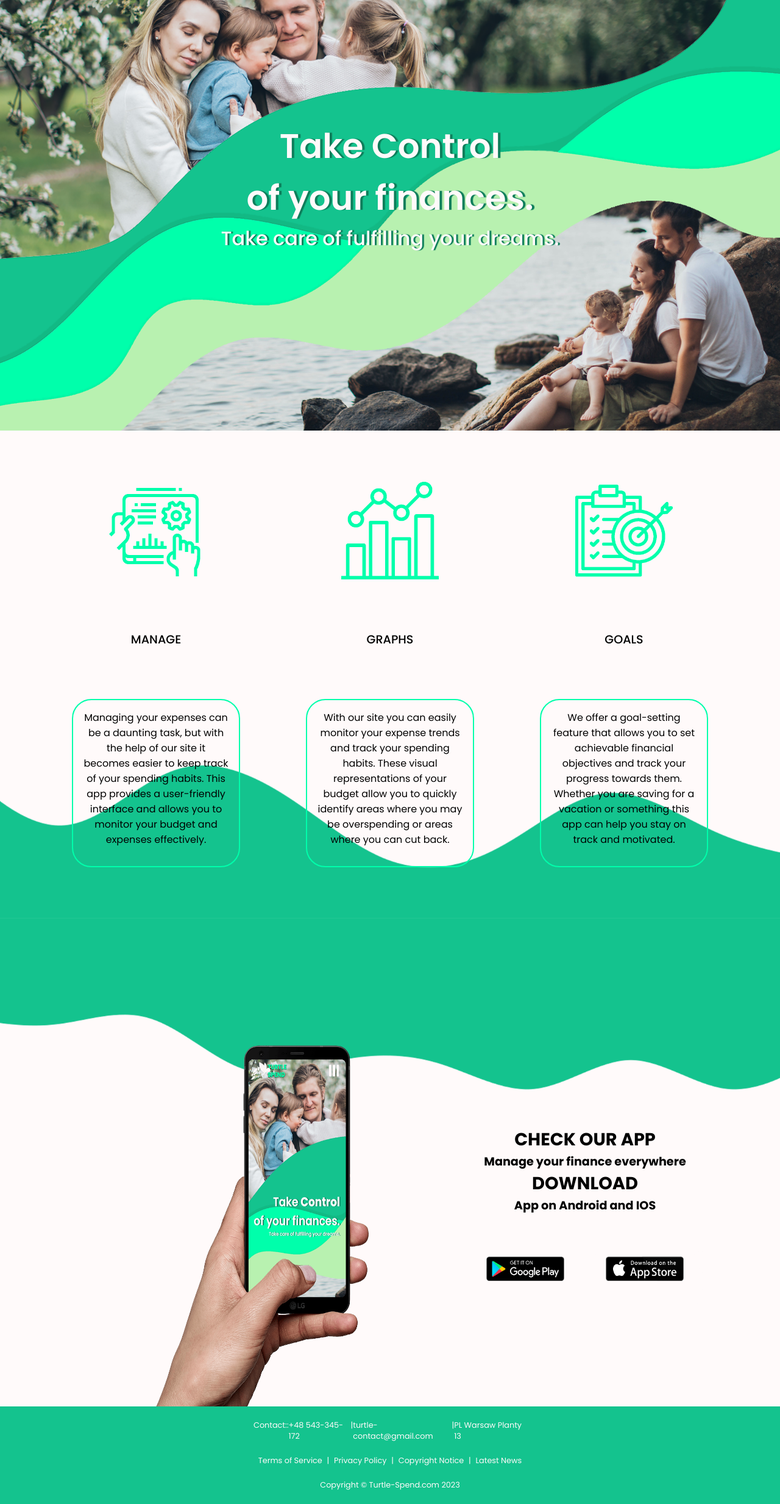
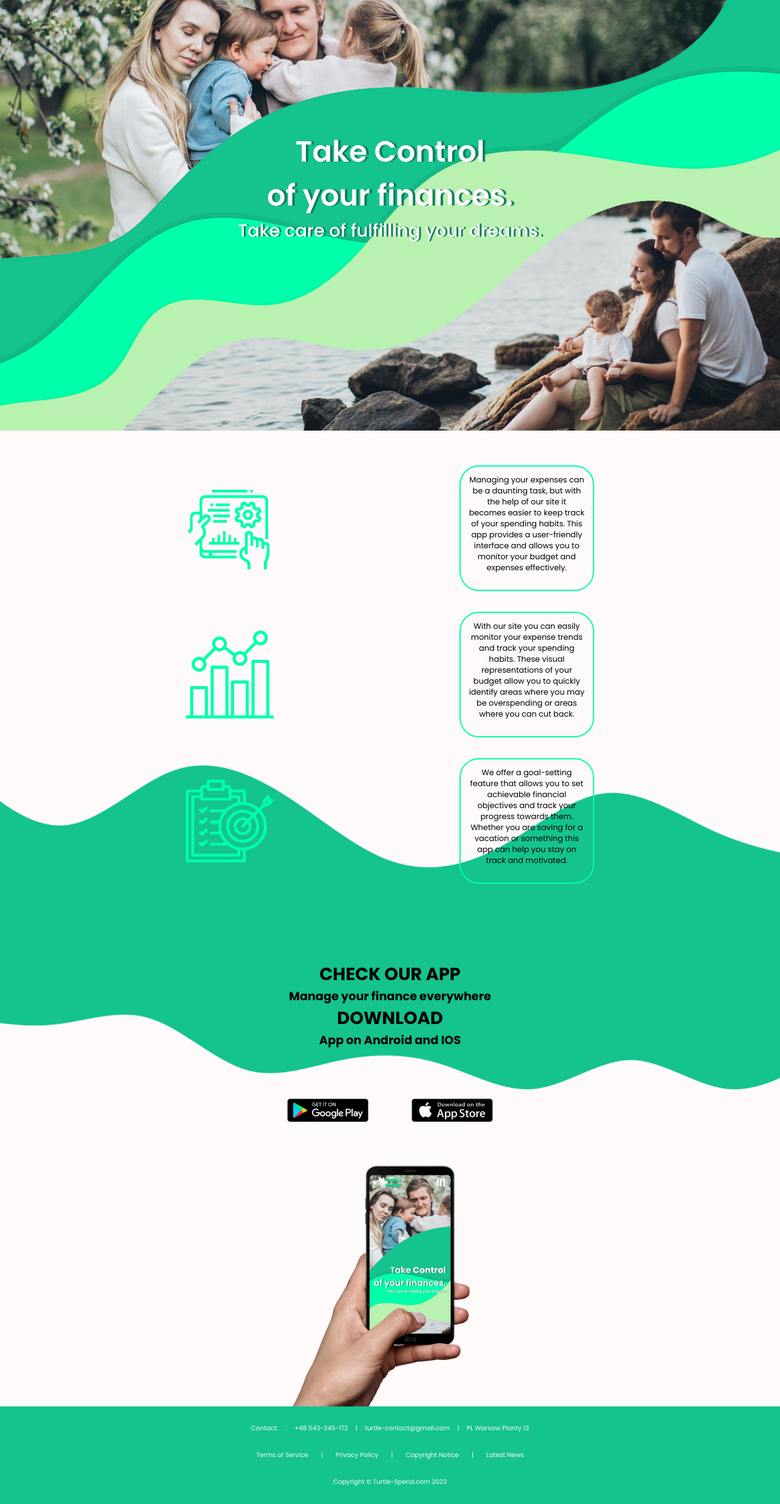
Before and after one commit to AlanWes/Budget-Managment-App, a Django app: page / in a window 1280 px wide. Shown: the part 94-2560 px from the top of the page at 61% size. Run offline with Django 4.2, Linux system fonts and the light colour scheme.

Commit message:
master.html - responsible for all devices

```diff
--- a/src_projects/Project_Budget/static/css/master.css
+++ b/src_projects/Project_Budget/static/css/master.css
@@ -502,9 +502,9 @@ footer .contact {
 
 }
 
-/* ####################################### TABLET 481px — 768px ####################################### */
+/* ####################################### PORTRAIT TABLET 481px — 767px ####################################### */
 
-@media only screen and (min-width: 481px) and (max-width: 768px) {
+@media only screen and (min-width: 481px) and (max-width: 767px) {
 
   /* NAVBAR */
 
@@ -549,7 +549,7 @@ footer .contact {
   /* SECTION 1 */
 
   .section-1 {
-    background-position: 30%;
+    background-position: 27.5%;
   }
 
   .section-1 .text-1 {
@@ -672,7 +672,7 @@ footer .contact {
 
   .section-3 .third-view .mobile-2 .android-ios img {
     width: 200px;
-    height: 150px;
+    height: 130px;
   }
 
   /* FOOTER */
@@ -699,9 +699,320 @@ footer .contact {
 
 }
 
-/* ###################################### LAPTOPS 769px — 1024px ###################################### */
+/* ###################################### LANDSCAPE TABLET 768px — 1023px ###################################### */
 
-@media only screen and (min-width: 769px) and (max-width: 1024px) {
+@media only screen and (min-width: 768px) and (max-width: 1023px) {
+
+  .menu-btn {
+    display: none;
+  }
+
+  /* SECTION 1 */
+
+  .section-1 {
+    background-position: 40%;
+  }
+
+  .section-1 p {
+    text-align: center;
+  }
+
+  .section-1 .p-1 {
+    font-weight: 600;
+    font-size: 3em;
+    color: rgb(255,250,250);
+    text-shadow: 4px 0px 1px rgba(13, 125, 90, 1);
+  }
+
+  .section-1 .p-2 {
+    font-weight: 500;
+    font-size: 1.8em;
+    color: rgb(255,250,250);
+    text-shadow: 3px 0px 1px rgba(13, 125, 90, 1);
+  }
+
+  /* SECTION 2 */
+
+  .section-2 .second-view h2 {
+    display: none;
+  }
+
+  .section-2 .second-view .description {
+    width: 10.5em;
+    height: 9.5em;
+    padding: 0.6em;
+  }
+
+  .section-2 .second-view .description p {
+    font-size: 0.7em;
+  }
+
+  .section-2 .second-view img {
+    width: 8em;
+  }
+
+  .section-2 .second-view {
+    display: flex;
+    flex-direction: column;
+    flex-wrap: nowrap;
+    margin: auto;
+    box-sizing: border-box;
+  }
+
+  .section-2 .object-1 {
+    display: flex;
+    flex-direction: row;
+    align-items: center;
+    justify-content: space-evenly;
+    height: 30vh;
+    width: 100vw;
+  }
+
+  .section-2 .object-2 {
+    display: flex;
+    flex-direction: row;
+    align-items: center;
+    justify-content: space-evenly;
+    height: 30vh;
+    width: 100vw;
+  }
+
+  .section-2 .object-3 {
+    display: flex;
+    flex-direction: row;
+    align-items: center;
+    justify-content: space-evenly;
+    height: 30vh;
+    width: 100vw;
+  }
+
+  /* SECTION 3 */
+
+  .section-3 .third-view {
+    display: flex;
+    flex-direction: column-reverse;
+    flex-wrap: nowrap;
+    margin: auto;
+    box-sizing: border-box;
+  }
+
+  .section-3 .third-view .mobile-1 {
+    display: flex;
+    align-items: flex-end;
+    justify-content: center;
+    height: 50vh;
+    width: 100vw;
+  }
+
+  .section-3 .third-view .mobile-1 img {
+    height: 481px;
+    width: 320px;
+    max-height: 50vh;
+  }
+
+  .section-3 .third-view .mobile-2 {
+    display: flex;
+    flex-direction: column;
+    align-items: center;
+    justify-content: space-around;
+    height: 50vh;
+    width: 100vw;
+  }
+
+  .section-3 .third-view .mobile-2 .text-android-ios {
+    width: 100%;
+    text-align: center;
+    padding: 0.6em;
+    font-size:large;
+    padding-top: 3em;
+  }
+
+  .section-3 .third-view .mobile-2 .android-ios img {
+    width: 200px;
+    height: 130px;
+  }
+
+  /* FOOTER */
+
+  footer {
+    height: 20vh;
+    width: 100vw;
+    font-size: 0.65em;
+  }
+
+  footer .policy {
+    display: flex;
+    flex-direction: row;
+    justify-content: space-evenly;
+    width: 481px;
+  }
+
+  footer .contact {
+    display: flex;
+    flex-direction: row;
+    justify-content: space-evenly;
+    width: 481px;
+  }
+
+}
+
+
+/* ##################################### DESKTOP 1024px — 1439px ###################################### */
+
+@media only screen and (min-width: 1024px) and (max-width: 1439px) {
+
+  .menu-btn {
+    display: none;
+  }
+
+  /* SECTION 1 */
+
+  .section-1 p {
+    text-align: center;
+  }
+
+  .section-1 .p-1 {
+    font-weight: 600;
+    font-size: 3em;
+    color: rgb(255,250,250);
+    text-shadow: 4px 0px 1px rgba(13, 125, 90, 1);
+  }
+
+  .section-1 .p-2 {
+    font-weight: 500;
+    font-size: 1.8em;
+    color: rgb(255,250,250);
+    text-shadow: 3px 0px 1px rgba(13, 125, 90, 1);
+  }
+
+  /* SECTION 2 */
+
+  .section-2 .second-view h2 {
+    display: none;
+  }
+
+  .section-2 .second-view .description {
+    width: 12em;
+    height: 11em;
+    padding: 0.8em;
+  }
+
+  .section-2 .second-view .description p {
+    font-size: 0.8em;
+  }
+
+  .section-2 .second-view img {
+    width: 9em;
+  }
+
+  .section-2 .second-view {
+    display: flex;
+    flex-direction: column;
+    flex-wrap: nowrap;
+    margin: auto;
+    box-sizing: border-box;
+  }
+
+  .section-2 .object-1 {
+    display: flex;
+    flex-direction: row;
+    align-items: center;
+    justify-content: space-evenly;
+    height: 30vh;
+    width: 100vw;
+  }
+
+  .section-2 .object-2 {
+    display: flex;
+    flex-direction: row;
+    align-items: center;
+    justify-content: space-evenly;
+    height: 30vh;
+    width: 100vw;
+  }
+
+  .section-2 .object-3 {
+    display: flex;
+    flex-direction: row;
+    align-items: center;
+    justify-content: space-evenly;
+    height: 30vh;
+    width: 100vw;
+  }
+
+  /* SECTION 3 */
+
+  .section-3 .third-view {
+    display: flex;
+    flex-direction: column-reverse;
+    flex-wrap: nowrap;
+    margin: auto;
+    box-sizing: border-box;
+  }
+
+  .section-3 .third-view .mobile-1 {
+    display: flex;
+    align-items: flex-end;
+    justify-content: center;
+    height: 50vh;
+    width: 100vw;
+  }
+
+  .section-3 .third-view .mobile-1 img {
+    height: 481px;
+    width: 320px;
+    max-height: 50vh;
+  }
+
+  .section-3 .third-view .mobile-2 {
+    display: flex;
+    flex-direction: column;
+    align-items: center;
+    justify-content: space-around;
+    height: 50vh;
+    width: 100vw;
+  }
+
+  .section-3 .third-view .mobile-2 .text-android-ios {
+    width: 100%;
+    text-align: center;
+    padding: 0.6em;
+    font-size:larger;
+    padding-top: 3em;
+  }
+
+  .section-3 .third-view .mobile-2 .android-ios img {
+    width: 200px;
+    height: 130px;
+  }
+
+  /* FOOTER */
+
+  footer {
+    height: 20vh;
+    width: 100vw;
+    font-size: 0.65em;
+  }
+
+  footer .policy {
+    display: flex;
+    flex-direction: row;
+    justify-content: space-evenly;
+    width: 481px;
+  }
+
+  footer .contact {
+    display: flex;
+    flex-direction: row;
+    justify-content: space-evenly;
+    width: 481px;
+  }
+
+}
+
+/* ######################################## LARGE DESKTOP ######################################## */
+
+@media only screen and (min-width: 1440px) {
 
   .menu-btn {
     display: none;
@@ -714,36 +1025,3 @@ footer .contact {
   /* FOOTER */
 
 }
-
-
-/* ##################################### DESKTOP 1025px — 1200px ###################################### */
-
-@media only screen and (min-width: 1025px) and (max-width: 1200px) {
-
-  .menu-btn {
-    display: none;
-  }
-
-  /* NAVBAR */
-  /* SECTION 1 */
-  /* SECTION 2 */
-  /* SECTION 3 */
-  /* FOOTER */
-
-}
-
-/* ######################################## TV 1201px and more ######################################## */
-
-@media only screen and (min-width: 1201px) {
-
-  .menu-btn {
-    display: none;
-  }
-
-  /* NAVBAR */
-  /* SECTION 1 */
-  /* SECTION 2 */
-  /* SECTION 3 */
-  /* FOOTER */
-
-}
```
